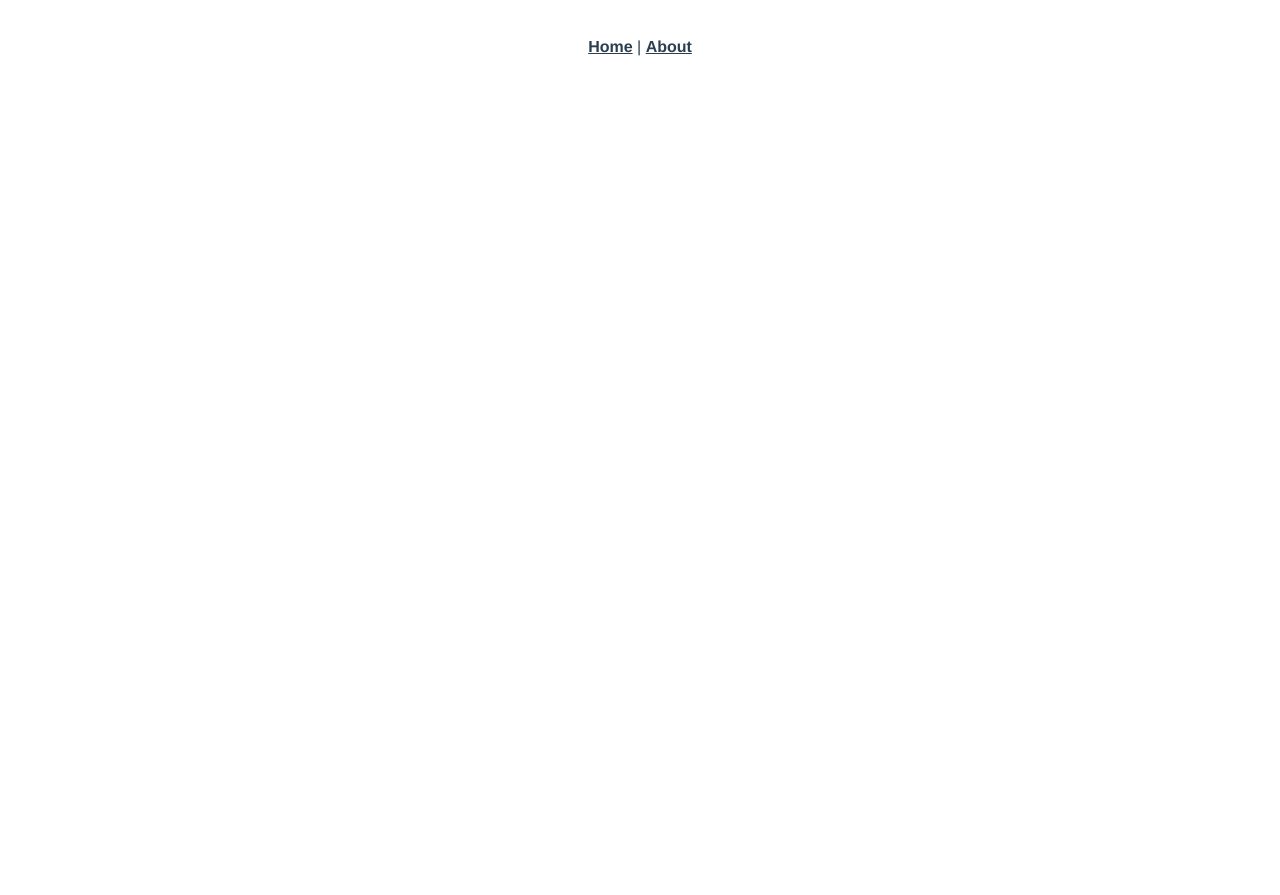
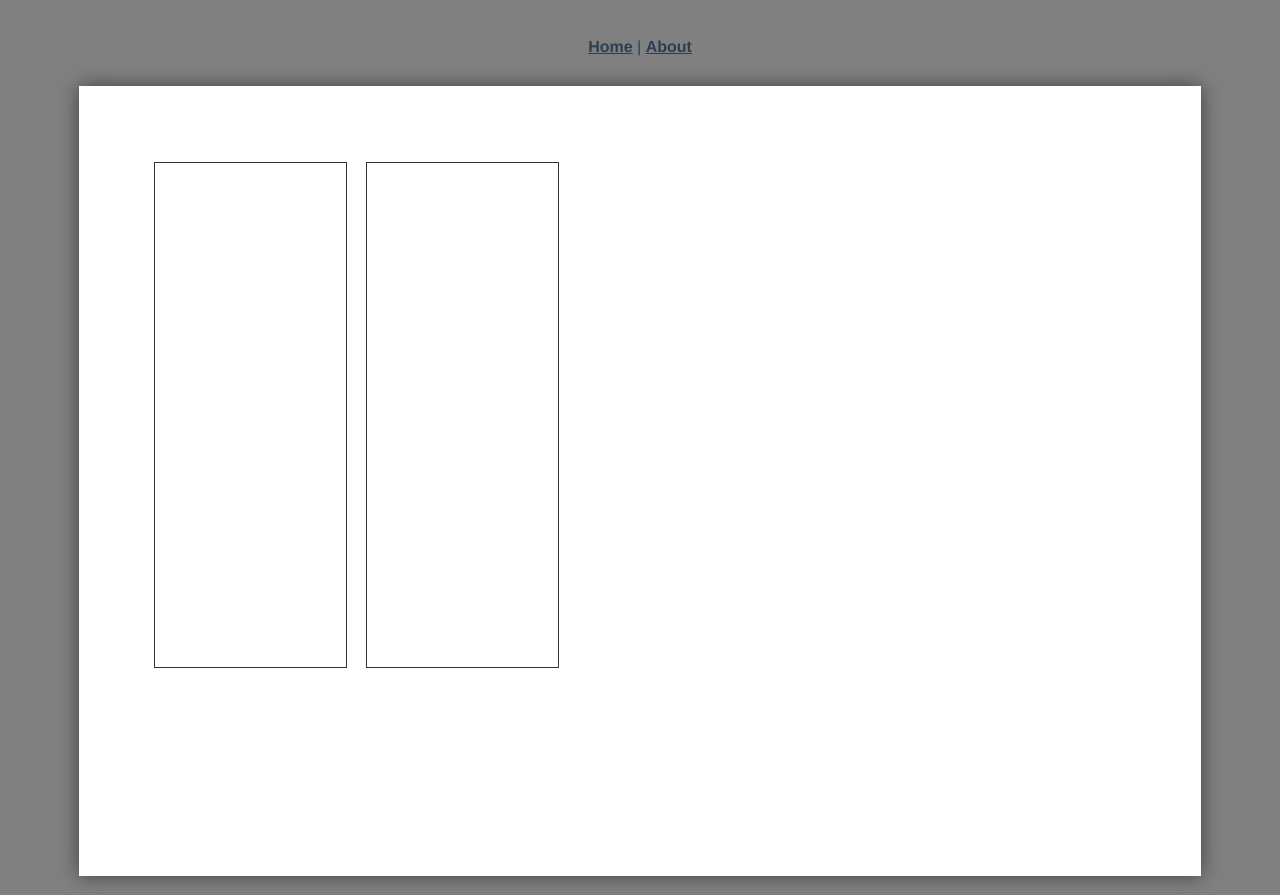
Before and after one commit to bfritscher/binder-labels-generator, a Vue app: page /#/print in a window 1280 px wide. Before the commit the page ends 800 px from the top, so only its background shows below. Built offline with nearby package versions, Linux system fonts and the light colour scheme.

Commit message:
test css print layout

```diff
--- a/src/App.vue
+++ b/src/App.vue
@@ -9,6 +9,9 @@
 </template>
 
 <style>
+* {
+  box-sizing: border-box;
+}
 #app {
   font-family: "Avenir", Helvetica, Arial, sans-serif;
   -webkit-font-smoothing: antialiased;
--- a/src/router.js
+++ b/src/router.js
@@ -2,6 +2,7 @@ import Vue from "vue";
 import Router from "vue-router";
 import Home from "./views/Home.vue";
 import About from "./views/About.vue";
+import Print from "./views/Print.vue";
 
 Vue.use(Router);
 
@@ -16,6 +17,11 @@ export default new Router({
       path: "/about",
       name: "about",
       component: About
+    },
+    {
+      path: "/print",
+      name: "print",
+      component: Print
     }
   ]
 });
--- /dev/null
+++ b/src/views/Print.vue
@@ -0,0 +1,87 @@
+<template>
+    <div class="A4">
+      <div class="content">
+        <div class="label" v-for="label in labelsLayout"
+        :style="{width: `${label.width}mm` , height: `${label.height}mm`,
+        left: `${label.left}mm`, top: `${label.top}mm`}"></div>
+      </div>
+    </div>
+</template>
+
+<script>
+export default {
+  data() {
+    return {
+      labels: [
+        {
+          width: 51,
+          height: 134
+        },
+        {
+          width: 51,
+          height: 134
+        }
+      ]
+    };
+  },
+  computed: {
+    labelsLayout() {
+      let left = 0;
+      const spacing = 5;
+      return this.labels.map(l => {
+        // TODO: compute page overflow new page
+        l.left = left;
+        l.top = 0;
+        left += spacing + l.width;
+        return l;
+      });
+    }
+  }
+};
+</script>
+
+<style>
+@page {
+  size: A4 landscape;
+  margin: 0;
+}
+.label {
+  border: 1px solid #333;
+  width: 51mm;
+  height: 134mm;
+  position: absolute;
+}
+.content {
+  position: absolute;
+  left: 2cm;
+  right: 2cm;
+  top: 2cm;
+  bottom: 2cm;
+}
+.A4 {
+  background: white;
+  position: relative;
+  width: 29.7cm;
+  height: 20.9cm;
+  display: block;
+  margin: 0 auto;
+  margin-bottom: 0.5cm;
+  box-shadow: 0 0 0.5cm rgba(0, 0, 0, 0.5);
+}
+html,
+body {
+  background-color: grey;
+}
+@media print {
+  html,
+  body,
+  .A4 {
+    margin: 0;
+    box-shadow: none;
+    border: none;
+  }
+  #nav {
+    display: none;
+  }
+}
+</style>
```
